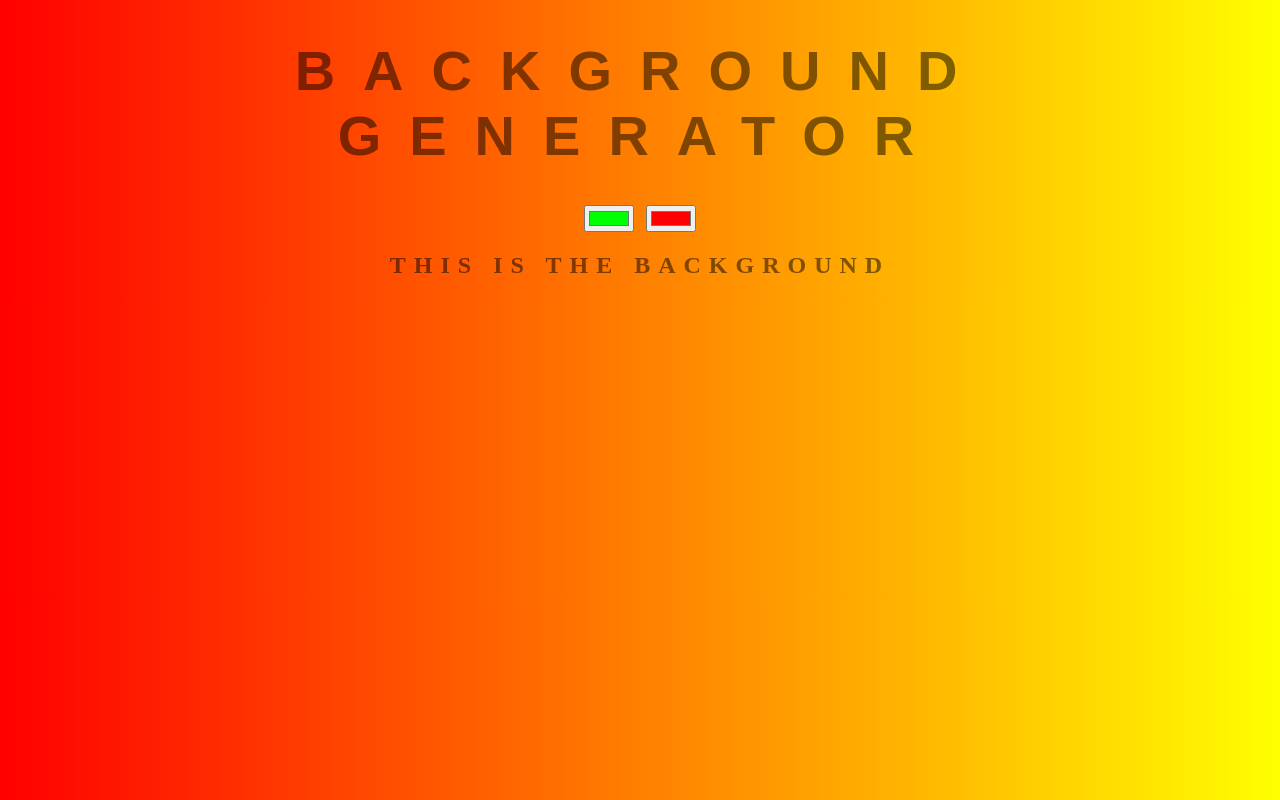
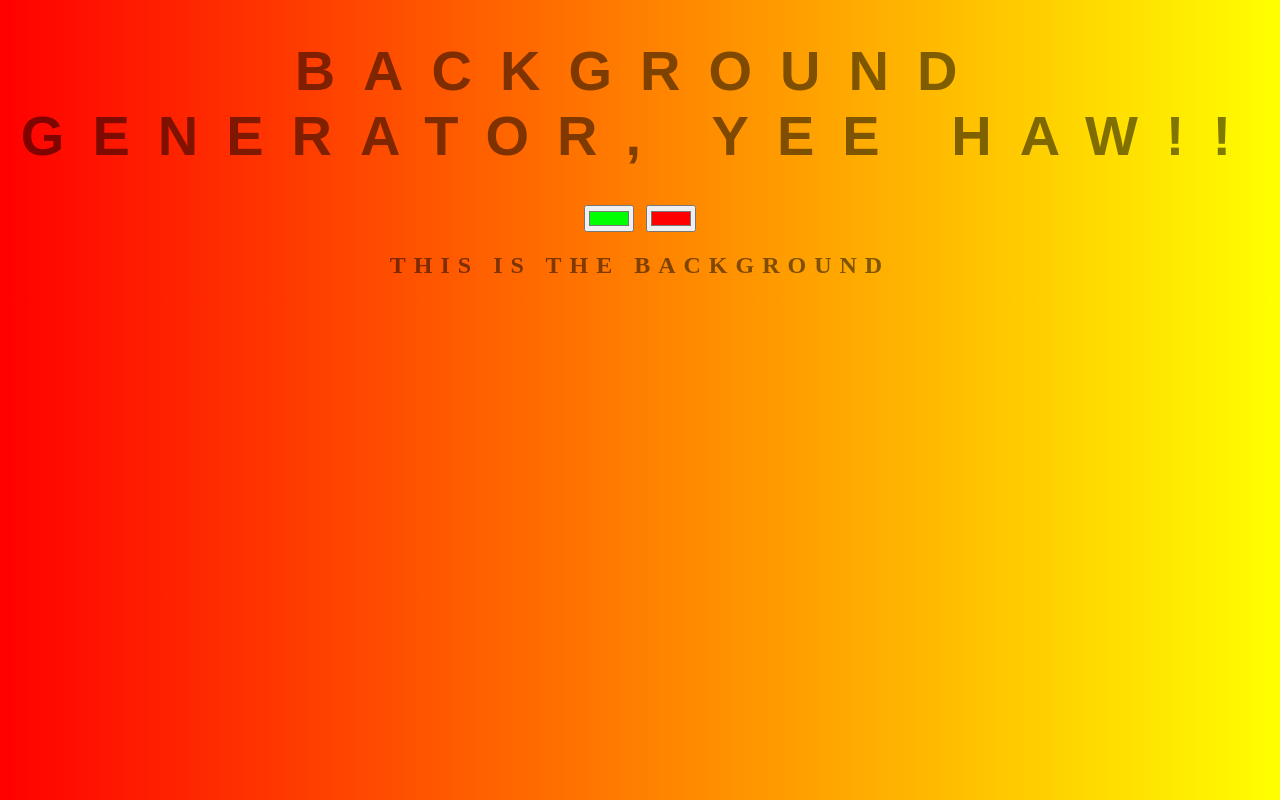
Before and after one commit to charlytron/Git-Prackitin-5, a plain HTML site: page index.html in a window 1280 px wide. Drawn offline with Linux system fonts and the light colour scheme.

Commit message:
added exclamation

```diff
--- a/index.html
+++ b/index.html
@@ -5,7 +5,7 @@
     <link rel="stylesheet" type="text/css" href="style.css" />
   </head>
   <body id="gradient">
-    <h1>Background Generator</h1>
+    <h1>Background Generator, Yee Haw!!</h1>
     <input class="color1" type="color" name="color1" value="#00ff00" />
     <input class="color2" type="color" name="color2" value="#ff0000" />
     <h2>This is the Background</h2>
```
